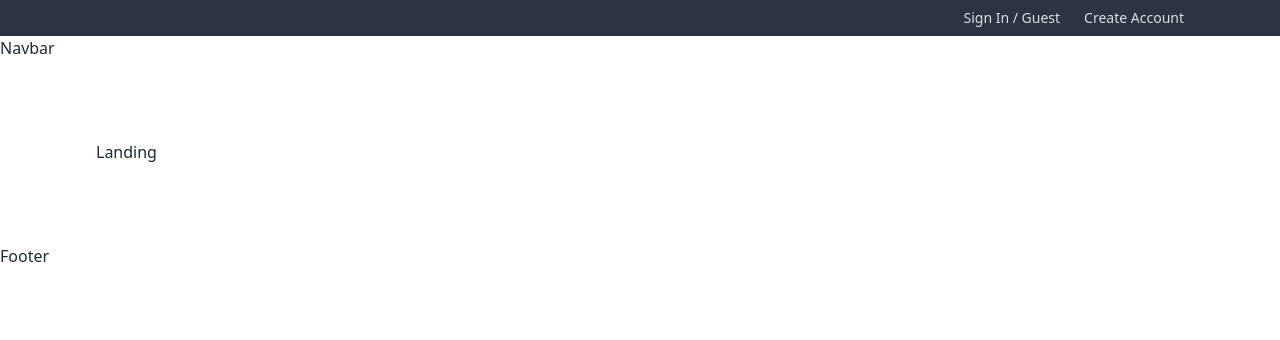
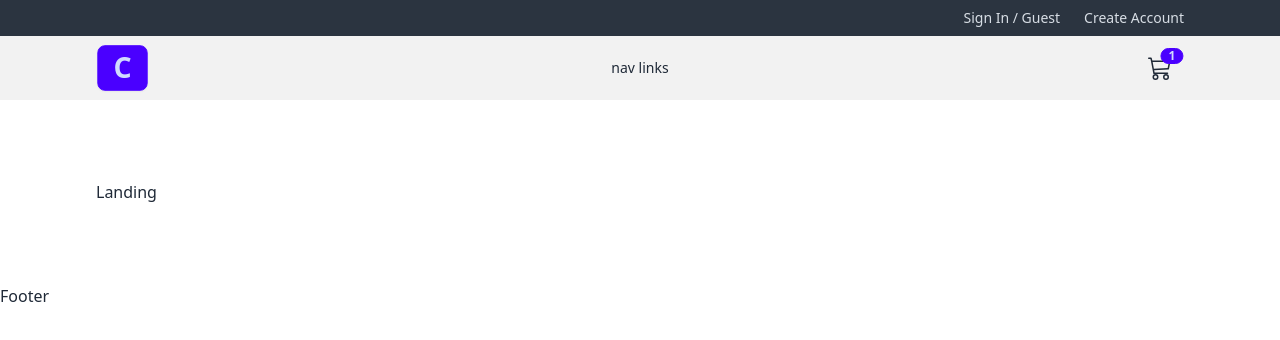
Before and after one commit to miawithcode/comfy-store, a React (Vite) app: page / in a window 1280 px wide. Shown: the top 340 px of the page. Built offline with nearby package versions, Linux system fonts and the light colour scheme.

Commit message:
feat: navbar structure

```diff
--- a/src/components/Navbar.jsx
+++ b/src/components/Navbar.jsx
@@ -1,6 +1,45 @@
+import { BsCart3, BsMoonFill, BsSunFill } from 'react-icons/bs';
+import { FaBarsStaggered } from 'react-icons/fa6';
+import { NavLink } from 'react-router-dom';
+
 const Navbar = () => {
   return (
-    <div>Navbar</div>
-  )
-}
-export default Navbar
+    <nav className="bg-base-200">
+      <div className="navbar section">
+        <div className="navbar-start">
+          {/* LOGO */}
+          <NavLink
+            to="/"
+            className="hidden lg:flex btn btn-primary uppercase text-3xl itmes-center"
+          >
+            c
+          </NavLink>
+          {/* DROPDOWN */}
+          <div className="dropdown">
+            <label tabIndex={0} className='btn btn-ghost lg:hidden'>
+              <FaBarsStaggered className='h-6 w-6' />
+            </label>
+            <ul tabIndex={0} className='menu menu-sm dropdown-content mt-3 z-[1] p-2 shadow bg-base-200'>
+              nav links
+            </ul>
+          </div>
+        </div>
+        <div className="navbar-center hidden lg:flex">
+          <ul className="menu menu-horizontal">nav links</ul>
+        </div>
+        <div className="navbar-end">
+          {/* THEME SETUP */}
+
+          {/* CART LINK */}
+          <NavLink to="/cart" className="btn btn-ghost btn-circle btn-md ml-4">
+            <div className="indicator">
+              <BsCart3 className='h-6 w-6' />
+              <span className='badge badge-sm badge-primary indicator-item'>1</span>
+            </div>
+          </NavLink>
+        </div>
+      </div>
+    </nav>
+  );
+};
+export default Navbar;
```
